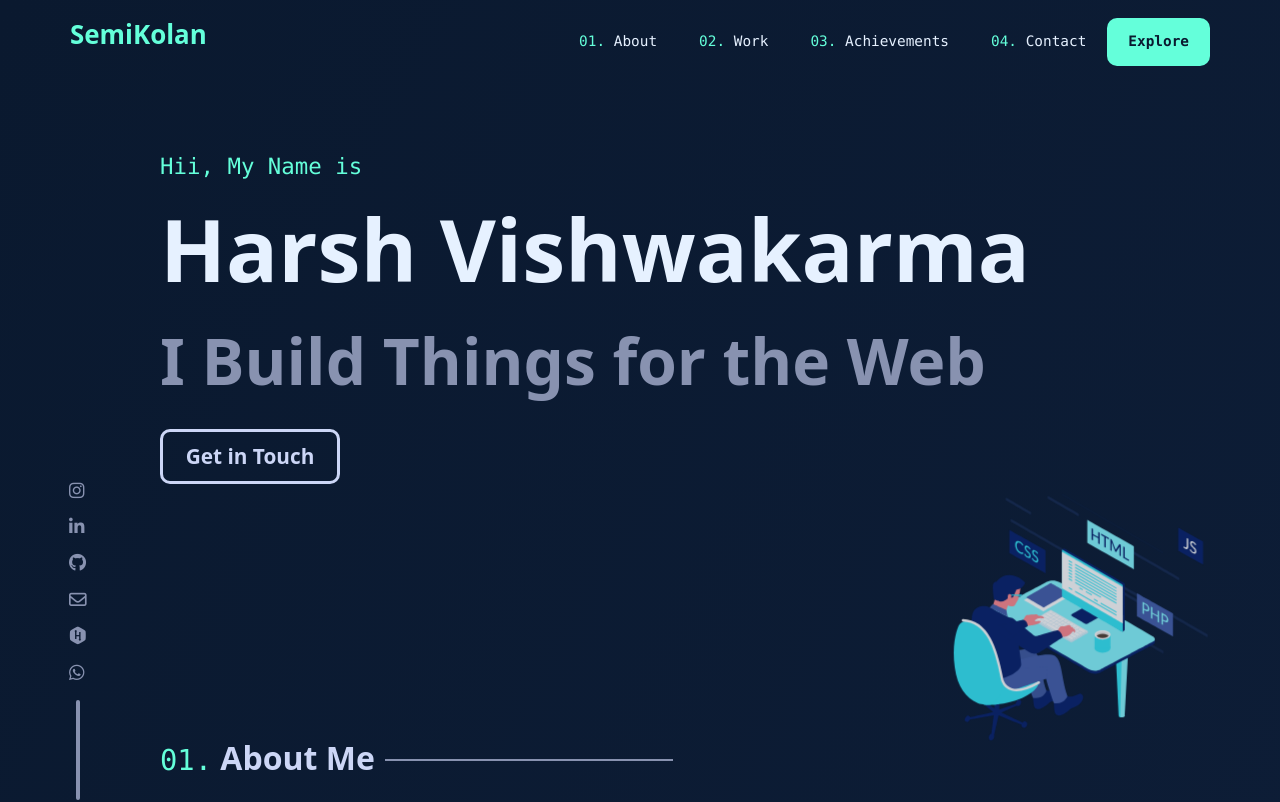
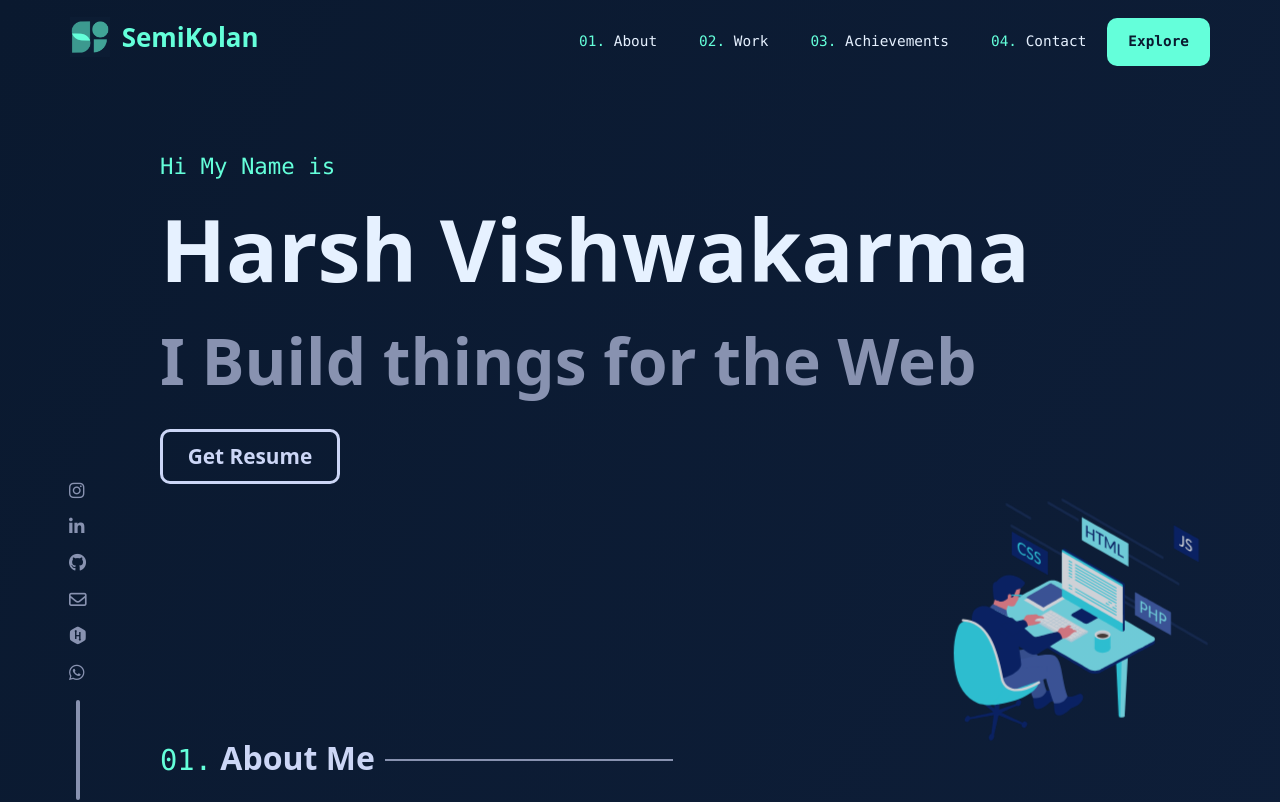
Before and after one commit to semikolan-co/semikolan-react, a React (Create React App) app: page /harsh in a window 1280 px wide. Shown: the top 802 px of the page. Built offline with nearby package versions, Linux system fonts and the light colour scheme.

Commit message:
Typedjs, Logo, Proifile PAge Created

```diff
--- a/package.json
+++ b/package.json
@@ -15,6 +15,7 @@
     "react-lottie": "^1.2.3",
     "react-router-dom": "^5.2.0",
     "react-scripts": "4.0.3",
+    "react-typed": "^1.2.0",
     "web-vitals": "^1.1.2"
   },
   "scripts": {
--- a/src/App.js
+++ b/src/App.js
@@ -9,7 +9,7 @@ import Footer from "./component/Footer";
 import Technologies from "./component/Technologies";
 import Map from "./component/Map";
 import ContactForm from "./component/ContactForm";
-import Loader from "./component/Loader";
+import Profile from "./component/userprofile/Profile";
 import {
   BrowserRouter as Router,
   Switch,
@@ -132,9 +132,7 @@ export default function App() {
             />
 
             <Helmet>
-              <title>
-                Achievements | SemiKolan | Pseudo Web Developer
-              </title>
+              <title>Achievements | SemiKolan | Pseudo Web Developer</title>
             </Helmet>
           </Route>
 
@@ -153,6 +151,13 @@ export default function App() {
               <title>Contact | SemiKolan | Pseudo Web Developer</title>
             </Helmet>
           </Route>
+
+          <Route path="/harsh">
+            <Profile user="harsh" />
+            <Helmet>
+              <title>Harsh Vishwakarma | Pseudo Web Developer</title>
+            </Helmet>
+          </Route>
           <Route path="/">
             <Landing
               lottiename="home"
@@ -160,6 +165,7 @@ export default function App() {
               p2="Harsh Vishwakarma"
               p3="I Build Things for the Web"
               buttontext="Get in Touch"
+              IndexPage
             />
             <About num="01." />
             <Skills num="01.1" />
--- a/src/component/About.js
+++ b/src/component/About.js
@@ -9,10 +9,9 @@ function About(props) {
   </div>
   <div className="aboutdiv">
     <div data-aos="fade-right" data-aos-duration={500}>
-      <p>Hello! I'm Harsh, a Pseudo Web Developer.</p>
-      <p>I am a Full Stack Web Developer who used to Code in different languages like <a href>HTML</a> , CSS, JavaScript, PHP, MySQL and there different Frameworks like jQuery, Bootstrap.css, Animate.css etc. As Well as I sometimes use
+      <p>{props.content ? props.content : `Hello! I'm Harsh, a Pseudo Web Developer. I am a Full Stack Web Developer who used to Code in different languages like <a href>HTML</a> , CSS, JavaScript, PHP, MySQL and there different Frameworks like jQuery, Bootstrap.css, Animate.css etc. As Well as I sometimes use
         CMS Platform (WordPress) to create a Website. My Hobby is to write Code.I have very different kind of Skills from various Fields like Web Development, UI/UX Development, Video Editing, Graphic Designing, PCB Development, Electronics,
-        IoT (Internet of Things) and lot more.I also Create YouTube Videos about Learning Electronics &amp; Web Development that gives me Pleasure.I always Willing to Learn Something New to Improve my Skills.</p>
+        IoT (Internet of Things) and lot more.I also Create YouTube Videos about Learning Electronics &amp; Web Development that gives me Pleasure.I always Willing to Learn Something New to Improve my Skills. `}</p>
       <Link to="/about" className="button" data-aos="fade-up" data-aos-duration={500}>Know More</Link>
     </div>
     <div data-aos="fade-left" data-aos-duration={500}>
--- a/src/component/Header.js
+++ b/src/component/Header.js
@@ -1,6 +1,7 @@
 import { BrowserRouter as Router, Switch, Route, Link } from "react-router-dom";
 
 import React, { useEffect, useState } from "react";
+import logo from '../images/logo.png'
 
 import { render } from "@testing-library/react";
 
@@ -35,7 +36,10 @@ class Header extends React.Component {
           data-aos-duration={500}
           onclick="location.replace('/')"
         >
-          <Link to="/">SemiKolan</Link>
+          <Link to="/">
+            <img src={logo} style={{ height: "40px" }} />
+            <span style={{position:"relative",left:5,top:3}}>&nbsp;SemiKolan</span>
+          </Link>
         </span>
         <i
           onClick={() => {
--- a/src/component/Landing.js
+++ b/src/component/Landing.js
@@ -5,6 +5,7 @@ import achievements from '../lottie/achievements';
 import git from '../lottie/git';
 import contact from "../lottie/contact";
 import work from "../lottie/work";
+import Typed from "react-typed";
 
 const lotties = {
   home: home,
@@ -32,9 +33,27 @@ function Landing(props) {
         <span data-aos="fade-right" data-aos-duration={500}>
           {props["p1"]}
         </span>
+
         <span data-aos="fade-right" data-aos-duration={500}>
+    {props.IndexPage ?
+<>
+    <Typed
+                strings={[
+                    'Search for products',
+                    'Search for categories',
+                    'Search for brands']}
+                    typeSpeed={40}
+                    backSpeed={50}
+                    loop />
+
+                </>
+    :
+    <>
          {props.p2}
+         </>
+}
         </span>
+
         <span data-aos="fade-right" data-aos-duration={500}>
           {props.p3}
         </span>
--- /dev/null
+++ b/src/component/userprofile/Profile.js
@@ -0,0 +1,33 @@
+
+import Landing from "../../component/Landing";
+import About from "../../component/About";
+import Skills from "../../component/Skills";
+import Achievements from "../../component/Achievements";
+import Technologies from "../../component/Technologies";
+import React from "react";
+import harsh from "./harsh"
+
+
+export default function App(props) {
+   const user = {
+      harsh:harsh
+   }[props.user]
+  return (
+    <>
+      <Landing
+        lottiename={user.landing.lottiename}
+        p1={user.landing.p1}
+        p2={user.landing.p2}
+        p3={user.landing.p3}
+        buttontext={user.landing.buttontext}
+      />
+      <About
+        num="01."
+        content={user.about.content}
+        img={user.about.img}
+      />
+      <Skills num="01.1" />
+      <Achievements num="03." achievements={user.achievements} removeViewMore />
+    </>
+  );
+}
--- /dev/null
+++ b/src/component/userprofile/harsh.json
@@ -0,0 +1,90 @@
+{
+   "landing": {
+      "p1": "Hi My Name is",
+      "p2": "Harsh Vishwakarma",
+      "p3": "I Build things for the Web",
+      "lottiename": "home",
+      "buttontext": "Get Resume"
+   },
+   "about": {
+      "content": "",
+      "img": "harsh"
+   },
+   "skills": [
+     ["HTML", "85%"],
+     ["CSS", "85%"],
+     ["JavaScript", "85%"],
+     ["PHP", "85%"],
+     ["Python", "85%"],
+     ["jQuery", "85%"]
+   ],
+   "achievements": [
+      {
+         "icon": "baby-carriage",
+         "title": "2002",
+         "description": "On 7th of August 2002, I was Born and came into this world by winning the sperm race."
+      },
+      {
+         "icon": "school",
+         "title": "2005",
+         "description": "Got Admission in School (D.M. Co. Ed Higher Secondary School) in Nursery Class, where I started learning things in a Structured manner"
+      },
+      {
+         "icon": "trophy",
+         "title": "2014",
+         "description": "Got First Prize in a School Level Science Exhibition."
+      },
+      {
+         "icon": "laptop-code",
+         "title": "2016",
+         "description": "Completed my First Course on Programming i.e. HTML. and few months after completing this course I purchased a Laptop which is going to change the route of my life."
+      },
+      {
+         "icon": "robot",
+         "title": "2015",
+         "description": "Got the Certficae for participating in a Workshop of Electronics, which started my interest in Electronics and Robotics. This is the beginning of me in the World of Robots."
+      },
+      {
+         "icon": "book-open",
+         "title": "2018",
+         "description": "Somehow Succesfully Completed my X with 87.4% through an MP Board Affliated School and while Studying for X, I stopped Programming which was one of the worst decision i took."
+      },
+      {
+         "icon": "award",
+         "title": "2019",
+         "description": "Got Preeti Bhandari Award for Creative Excellence as a Scholarship by Preet ki Asha for having keen Interest Robotics and making some Innovative Project"
+      },
+      {
+         "icon": "book-open",
+         "title": "2020",
+         "description": "Completed XII and Cracked JEE MAINS with a good Score and get Admission in University Institute of Technology, Rajeev Gandhi Produgiki VishwaVidhyalaya"
+      },
+      {
+         "icon": "medal",
+         "title": "2021",
+         "description": "Got Second Prize in Devoluthon a Digital Hackathon organized by Entreprenuership Cell, Rajiv Gandhi Proudyogiki Vishwavidhyalaya."
+      }
+   ],
+   "technologies": [
+      "ajax",
+      "bootstrap",
+      "jquery",
+      "python",
+      "sass",
+      "json",
+      "flask",
+      "git",
+      "github",
+      "heroku",
+      "photoshop",
+      "fontawesome"
+   ],
+   "social": {
+      "instagram": "https://instagram.com/meinhoonharsh",
+      "github": "https://github.com/meinhoonharsh",
+      "linkedin": "https://linkedin.com/in/meinhoonharsh",
+      "mail": "harshprogrammer782@gmail.com",
+      "whatsapp": "6264295091",
+      "instgram": "https://instagram.com/meinhoonharsh"
+   }
+}
```
Also changed, not shown: src/images/logo.png (added), 1 other file (tests, documents, lock files or other folders).
